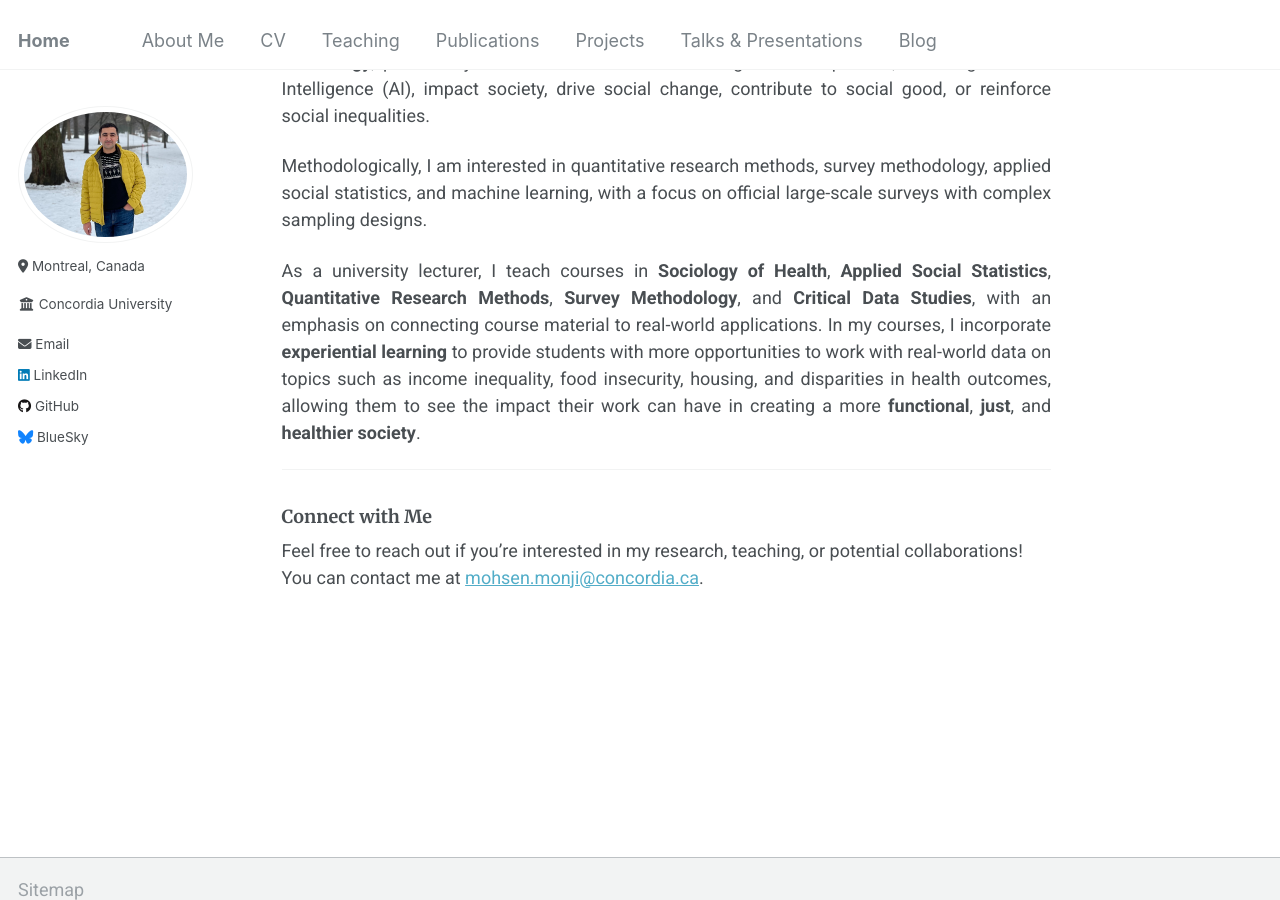
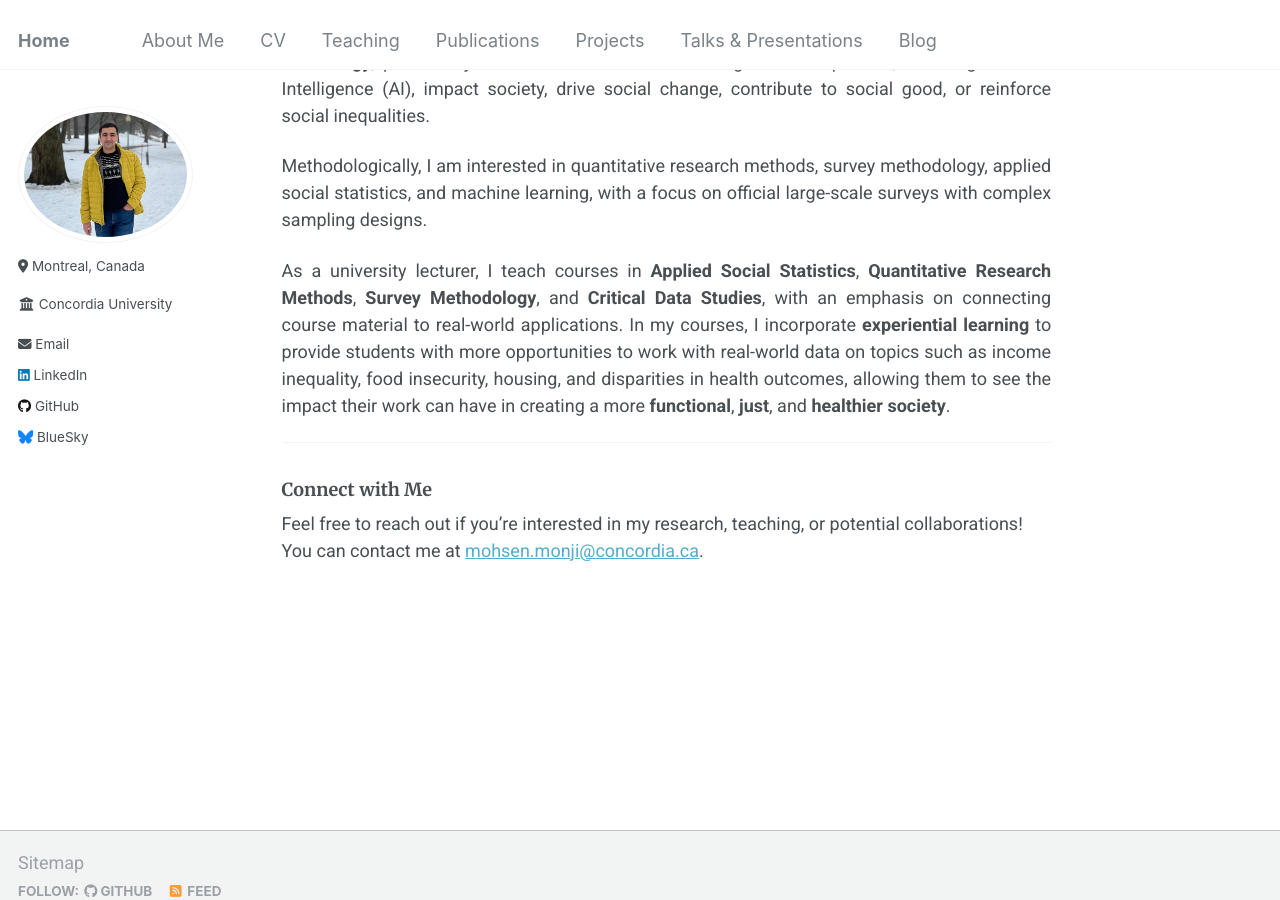
Before and after one commit to Mohsnmonji/mohsnmonji.github.io, a Jekyll site: the page built from about-me.md, in a window 1280 px wide and 900 px high, scrolled down 444 px. Built offline with Jekyll 4.4.1, drawn with Linux system fonts in a browser that asks for light colours.

Commit message:
Update about-me.md

```diff
--- a/about-me.md
+++ b/about-me.md
@@ -14,7 +14,7 @@ Another strand of my research focuses on **critical data studies** and the **soc
 
 Methodologically, I am interested in quantitative research methods, survey methodology, applied social statistics, and machine learning, with a focus on official large-scale surveys with complex sampling designs.
 
-As a university lecturer, I teach courses in **Sociology of Health**, **Applied Social Statistics**, **Quantitative Research Methods**, **Survey Methodology**, and **Critical Data Studies**, with an emphasis on connecting course material to real-world applications. In my courses, I incorporate **experiential learning** to provide students with more opportunities to work with real-world data on topics such as income inequality, food insecurity, housing, and disparities in health outcomes, allowing them to see the impact their work can have in creating a more **functional**, **just**, and **healthier society**.
+As a university lecturer, I teach courses in **Applied Social Statistics**, **Quantitative Research Methods**, **Survey Methodology**, and **Critical Data Studies**, with an emphasis on connecting course material to real-world applications. In my courses, I incorporate **experiential learning** to provide students with more opportunities to work with real-world data on topics such as income inequality, food insecurity, housing, and disparities in health outcomes, allowing them to see the impact their work can have in creating a more **functional**, **just**, and **healthier society**.
 
 ---
 
```
